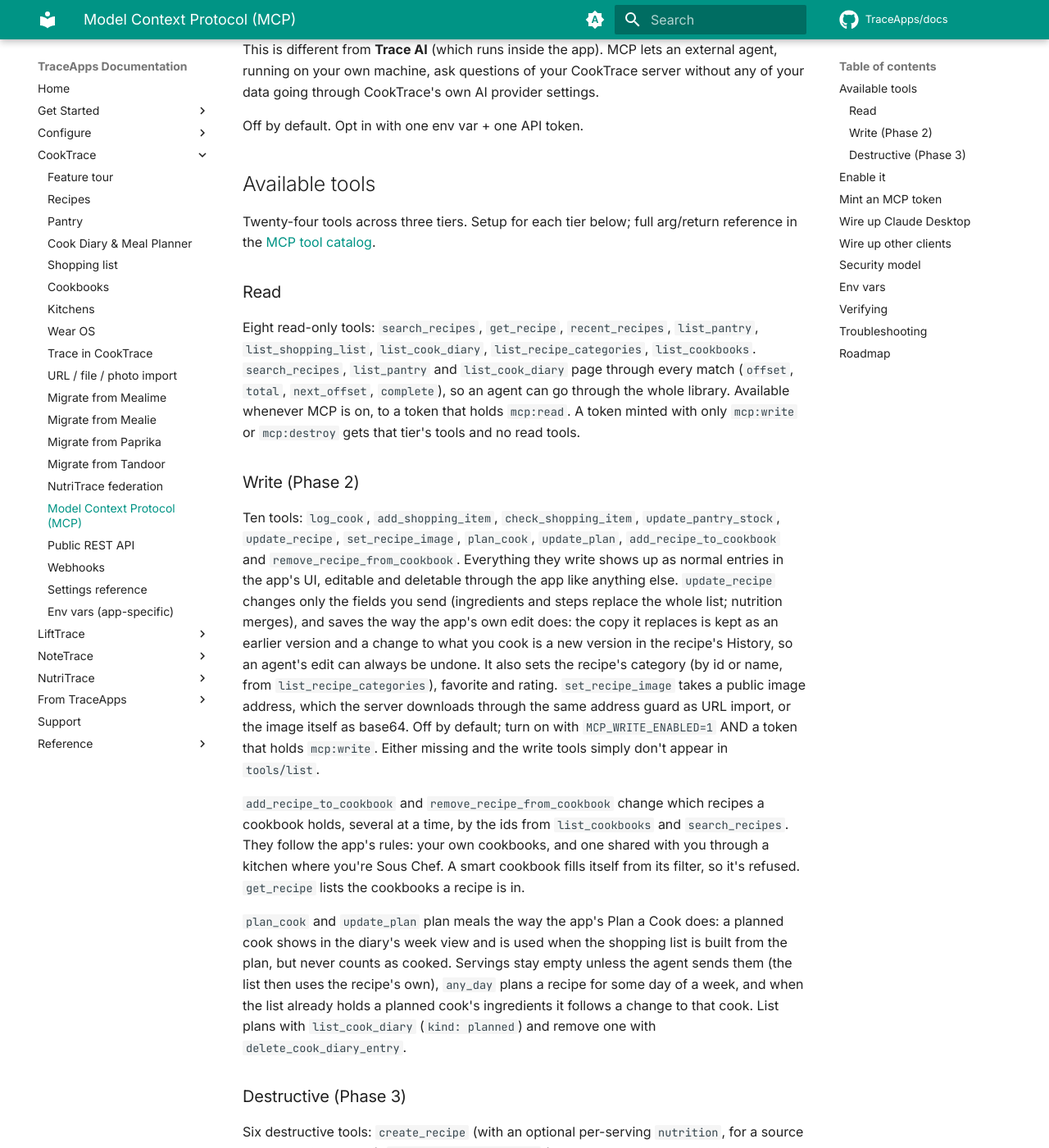
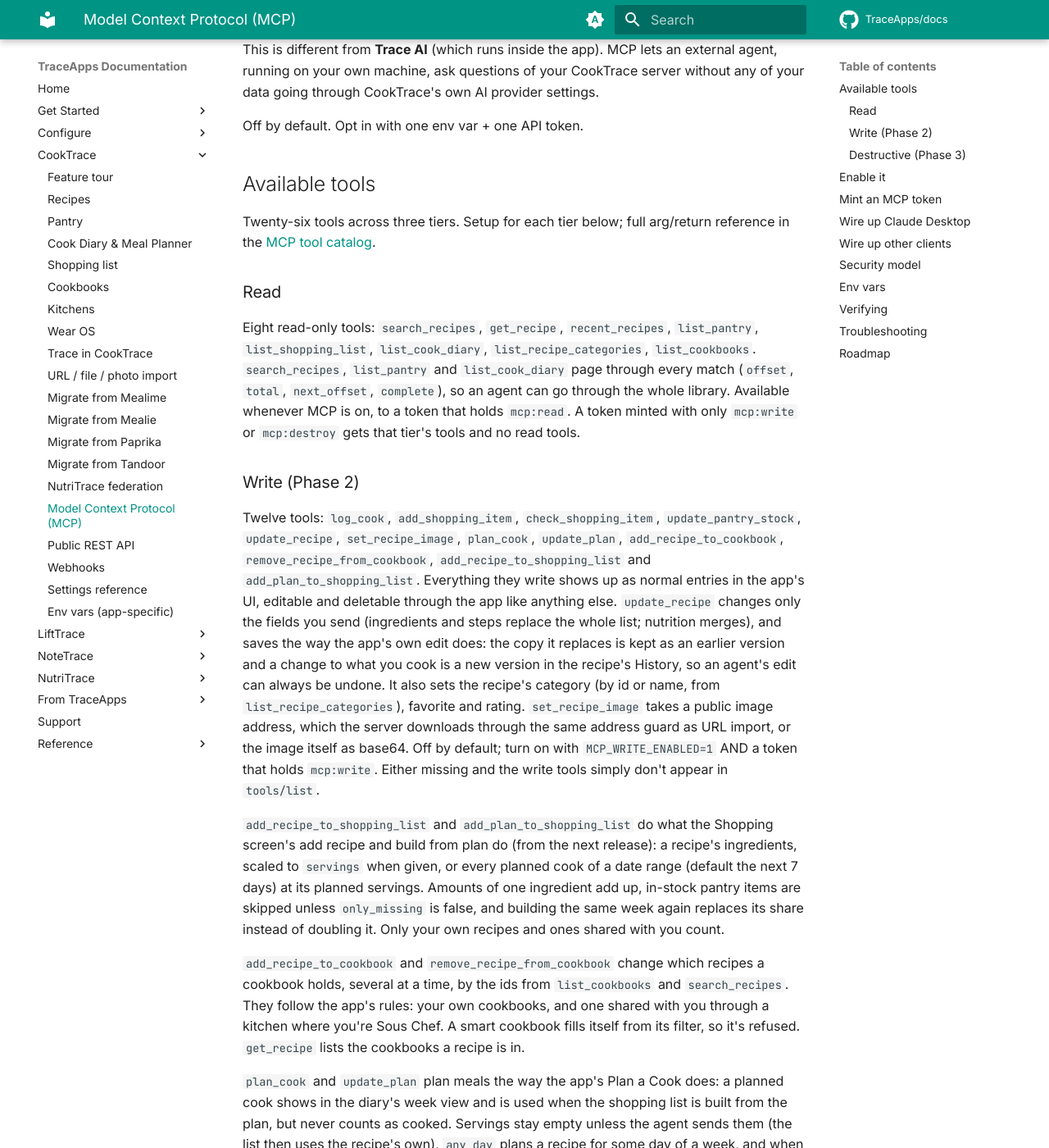
Before and after one commit to TraceApps/docs, an MkDocs documentation site: the page built from docs/cooktrace/mcp.md, in a window 1280 px wide and 1400 px high, scrolled down 224 px. Shown: the whole window at 82% size. Built offline with MkDocs 1.6.1 and Material for MkDocs 9.7.7, drawn with Linux system fonts in a browser that asks for light colours; comment, search, counter and statistics services are not loaded; some of the changed text lies outside the part shown.

Commit message:
docs(cooktrace): MCP adds a recipe or the meal plan to the shopping list (cooktrace#105)

```diff
--- a/docs/cooktrace/mcp.md
+++ b/docs/cooktrace/mcp.md
@@ -8,7 +8,7 @@ Off by default. Opt in with one env var + one API token.
 
 ## Available tools
 
-Twenty-four tools across three tiers. Setup for each tier below; full arg/return reference in the [MCP tool catalog](../reference/mcp-tools.md).
+Twenty-six tools across three tiers. Setup for each tier below; full arg/return reference in the [MCP tool catalog](../reference/mcp-tools.md).
 
 ### Read
 
@@ -16,7 +16,9 @@ Eight read-only tools: `search_recipes`, `get_recipe`, `recent_recipes`, `list_p
 
 ### Write (Phase 2)
 
-Ten tools: `log_cook`, `add_shopping_item`, `check_shopping_item`, `update_pantry_stock`, `update_recipe`, `set_recipe_image`, `plan_cook`, `update_plan`, `add_recipe_to_cookbook` and `remove_recipe_from_cookbook`. Everything they write shows up as normal entries in the app's UI, editable and deletable through the app like anything else. `update_recipe` changes only the fields you send (ingredients and steps replace the whole list; nutrition merges), and saves the way the app's own edit does: the copy it replaces is kept as an earlier version and a change to what you cook is a new version in the recipe's History, so an agent's edit can always be undone. It also sets the recipe's category (by id or name, from `list_recipe_categories`), favorite and rating. `set_recipe_image` takes a public image address, which the server downloads through the same address guard as URL import, or the image itself as base64. Off by default; turn on with `MCP_WRITE_ENABLED=1` AND a token that holds `mcp:write`. Either missing and the write tools simply don't appear in `tools/list`.
+Twelve tools: `log_cook`, `add_shopping_item`, `check_shopping_item`, `update_pantry_stock`, `update_recipe`, `set_recipe_image`, `plan_cook`, `update_plan`, `add_recipe_to_cookbook`, `remove_recipe_from_cookbook`, `add_recipe_to_shopping_list` and `add_plan_to_shopping_list`. Everything they write shows up as normal entries in the app's UI, editable and deletable through the app like anything else. `update_recipe` changes only the fields you send (ingredients and steps replace the whole list; nutrition merges), and saves the way the app's own edit does: the copy it replaces is kept as an earlier version and a change to what you cook is a new version in the recipe's History, so an agent's edit can always be undone. It also sets the recipe's category (by id or name, from `list_recipe_categories`), favorite and rating. `set_recipe_image` takes a public image address, which the server downloads through the same address guard as URL import, or the image itself as base64. Off by default; turn on with `MCP_WRITE_ENABLED=1` AND a token that holds `mcp:write`. Either missing and the write tools simply don't appear in `tools/list`.
+
+`add_recipe_to_shopping_list` and `add_plan_to_shopping_list` do what the Shopping screen's add recipe and build from plan do (from the next release): a recipe's ingredients, scaled to `servings` when given, or every planned cook of a date range (default the next 7 days) at its planned servings. Amounts of one ingredient add up, in-stock pantry items are skipped unless `only_missing` is false, and building the same week again replaces its share instead of doubling it. Only your own recipes and ones shared with you count.
 
 `add_recipe_to_cookbook` and `remove_recipe_from_cookbook` change which recipes a cookbook holds, several at a time, by the ids from `list_cookbooks` and `search_recipes`. They follow the app's rules: your own cookbooks, and one shared with you through a kitchen where you're Sous Chef. A smart cookbook fills itself from its filter, so it's refused. `get_recipe` lists the cookbooks a recipe is in.
 
@@ -104,7 +106,7 @@ The transport is standard MCP Streamable HTTP (single POST endpoint). Any client
 | Variable | Default | Description |
 |---|---|---|
 | `MCP_ENABLED` | `0` | Set to `1` to expose `/api/mcp`. |
-| `MCP_WRITE_ENABLED` | `0` | Set to `1` to allow write tools (`log_cook`, `add_shopping_item`, `check_shopping_item`, `update_pantry_stock`, `update_recipe`, `set_recipe_image`, `plan_cook`, `update_plan`, `add_recipe_to_cookbook`, `remove_recipe_from_cookbook`) to be registered. Also requires the calling token to hold `mcp:write`. |
+| `MCP_WRITE_ENABLED` | `0` | Set to `1` to allow write tools (`log_cook`, `add_shopping_item`, `check_shopping_item`, `update_pantry_stock`, `update_recipe`, `set_recipe_image`, `plan_cook`, `update_plan`, `add_recipe_to_cookbook`, `remove_recipe_from_cookbook`, `add_recipe_to_shopping_list`, `add_plan_to_shopping_list`) to be registered. Also requires the calling token to hold `mcp:write`. |
 | `MCP_DESTROY_ENABLED` | `0` | Set to `1` to allow the destructive tools (`create_recipe`, `import_recipe_from_url`, `add_pantry_item`, `delete_cook_diary_entry`, `remove_shopping_item`, `delete_recipe`) to be registered. Also requires the calling token to hold `mcp:destroy` AND every call to include `confirm: true`. |
 | `ALLOWED_ORIGINS` | (empty) | Comma-separated list of origins that browser-based MCP clients may use. Server-to-server clients (no Origin header) always pass. Leave empty unless you're specifically using the MCP Inspector in a browser. |
 
```
Also changed, not shown: docs/reference/mcp-tools.md (+3 -1 lines).
